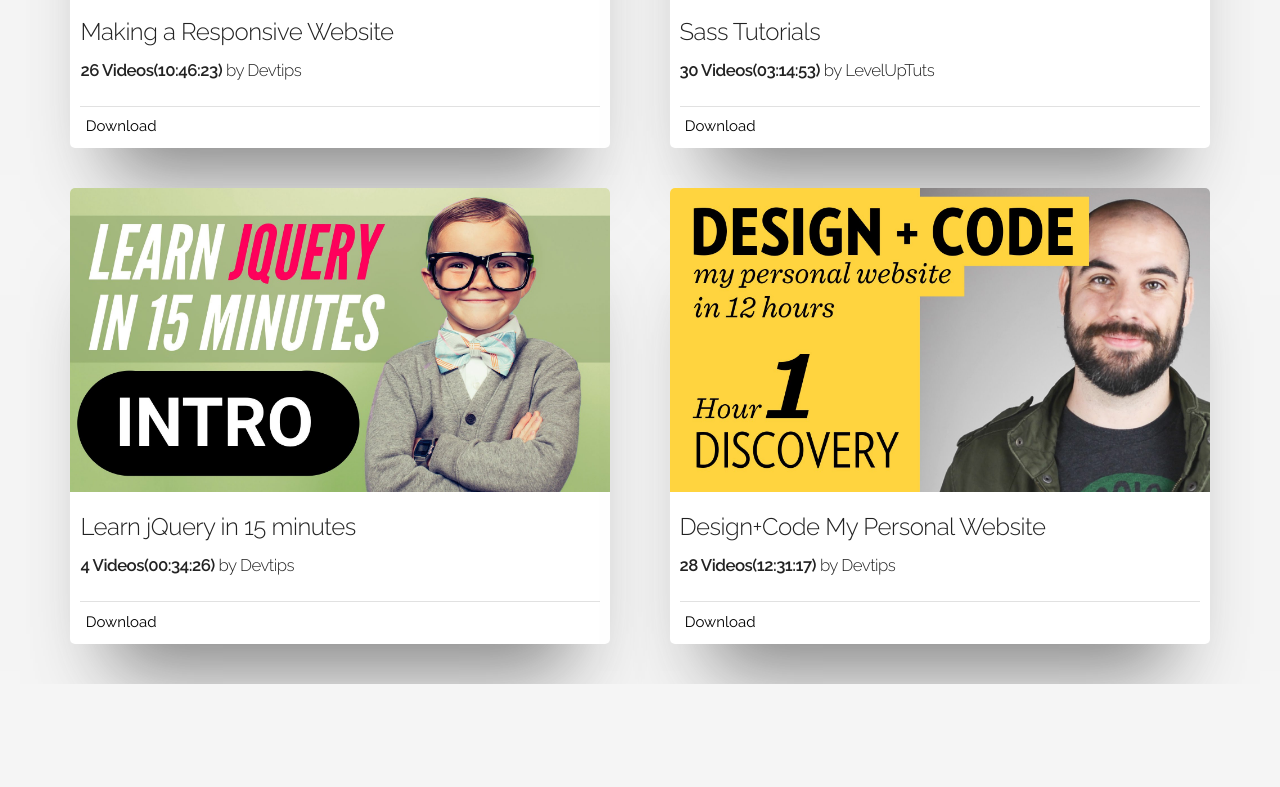
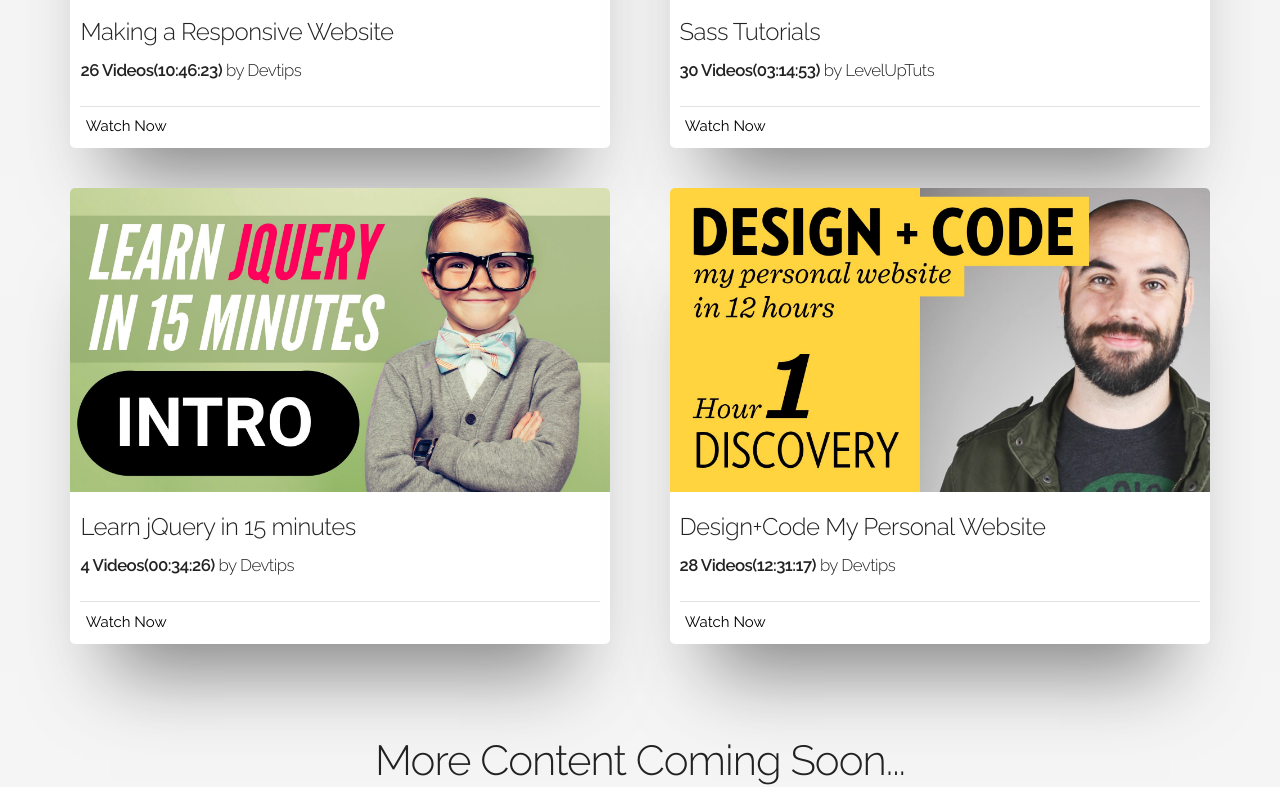
Before and after one commit to Utkarshbhimte/Card-Design-1, a plain HTML site: page index.html in a window 1280 px wide. Shown: the part 519-1306 px from the top of the page. Before the commit the page ends 1203 px from the top, so only its background shows below. Drawn offline with Linux system fonts and the light colour scheme.

Commit message:
Linked them to YouTube for now.

```diff
--- a/index.html
+++ b/index.html
@@ -37,7 +37,7 @@
                <div class="content">
                   <h5>Making a Responsive Website<br><span><strong>26 Videos(10:46:23)</strong> by Devtips</span></h5>
                   <hr>
-                  <a href="#">Download</a>
+                  <a href="https://www.youtube.com/watch?v=T6jKLsxbFg4&list=PLqGj3iMvMa4KQZUkRjfwMmTq_f1fbxerI">Watch Now</a>
                </div>
             </div>
          </div>
@@ -49,7 +49,7 @@
                <div class="content">
                   <h5>Sass Tutorials<br><span><strong>30 Videos(03:14:53)</strong> by LevelUpTuts</span></h5>
                   <hr>
-                  <a href="#">Download</a>
+                  <a href="https://www.youtube.com/watch?v=fbVD32w1oTo&list=PL2CB1F80266E986EA">Watch Now</a>
                </div>
             </div>
          </div>
@@ -63,7 +63,7 @@
                <div class="content">
                   <h5>Learn jQuery in 15 minutes<br><span><strong>4 Videos(00:34:26)</strong> by Devtips</span></h5>
                   <hr>
-                  <a href="#">Download</a>
+                  <a href="https://www.youtube.com/watch?v=Pt49y1gm0jw&list=PLqGj3iMvMa4KOekRWjjajinzlRK879Ksn">Watch Now</a>
                </div>
             </div>
          </div>
@@ -75,12 +75,14 @@
                <div class="content">
                   <h5>Design+Code My Personal Website<br><span><strong>28 Videos(12:31:17)</strong> by Devtips</span></h5>
                   <hr>
-                  <a href="#">Download</a>
+                  <a href="https://www.youtube.com/watch?v=sJhhLvW-Xvg&list=PLqGj3iMvMa4KeBN2krBtcO3U90_7SOl-A">Watch Now</a>
                </div>
             </div>
          </div>
    </div>
 </div>
 
+<div id="nav" style="margin-bottom: 3em;"><h2>More Content Coming Soon...</h2></div>
+
    </body>
 </html>
```
